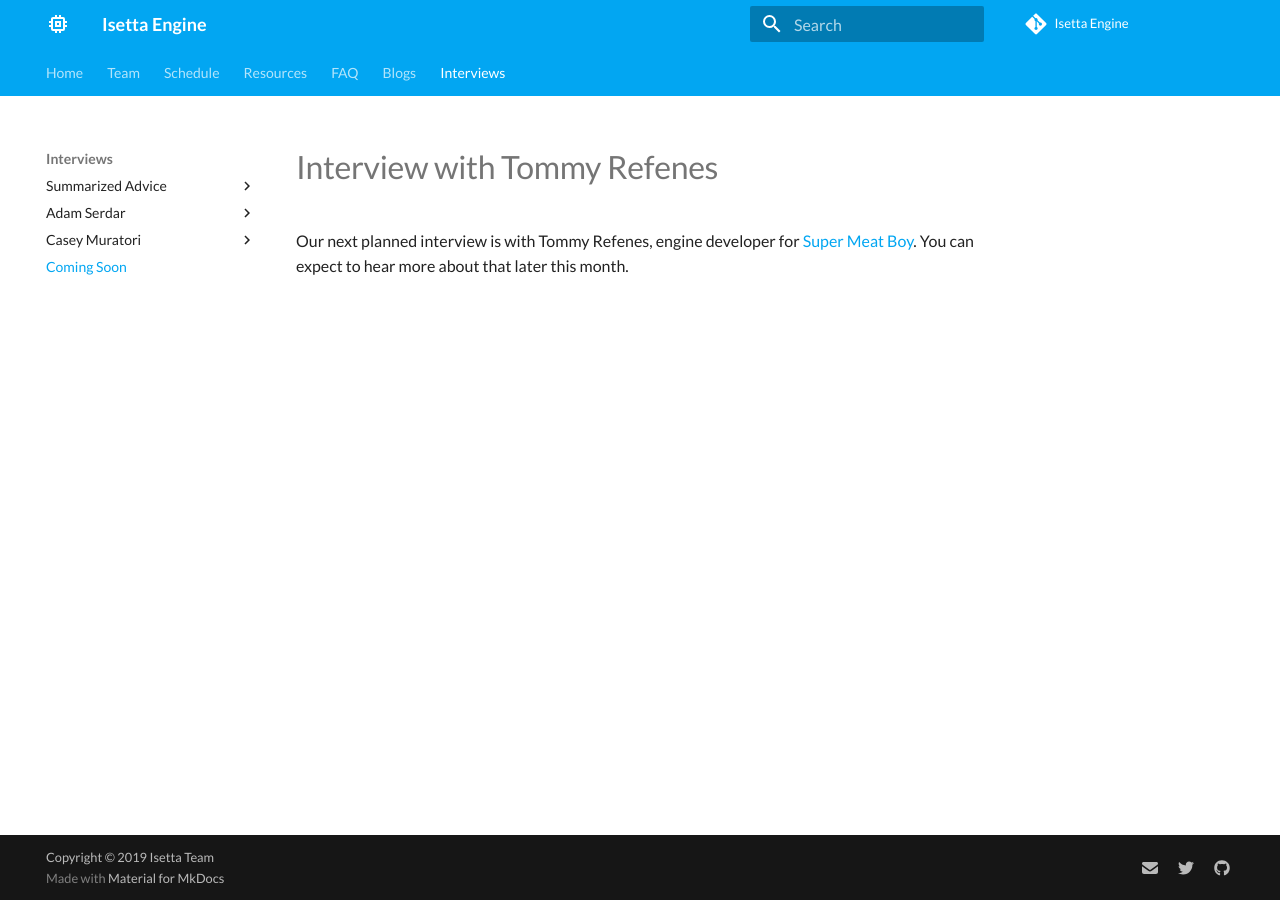
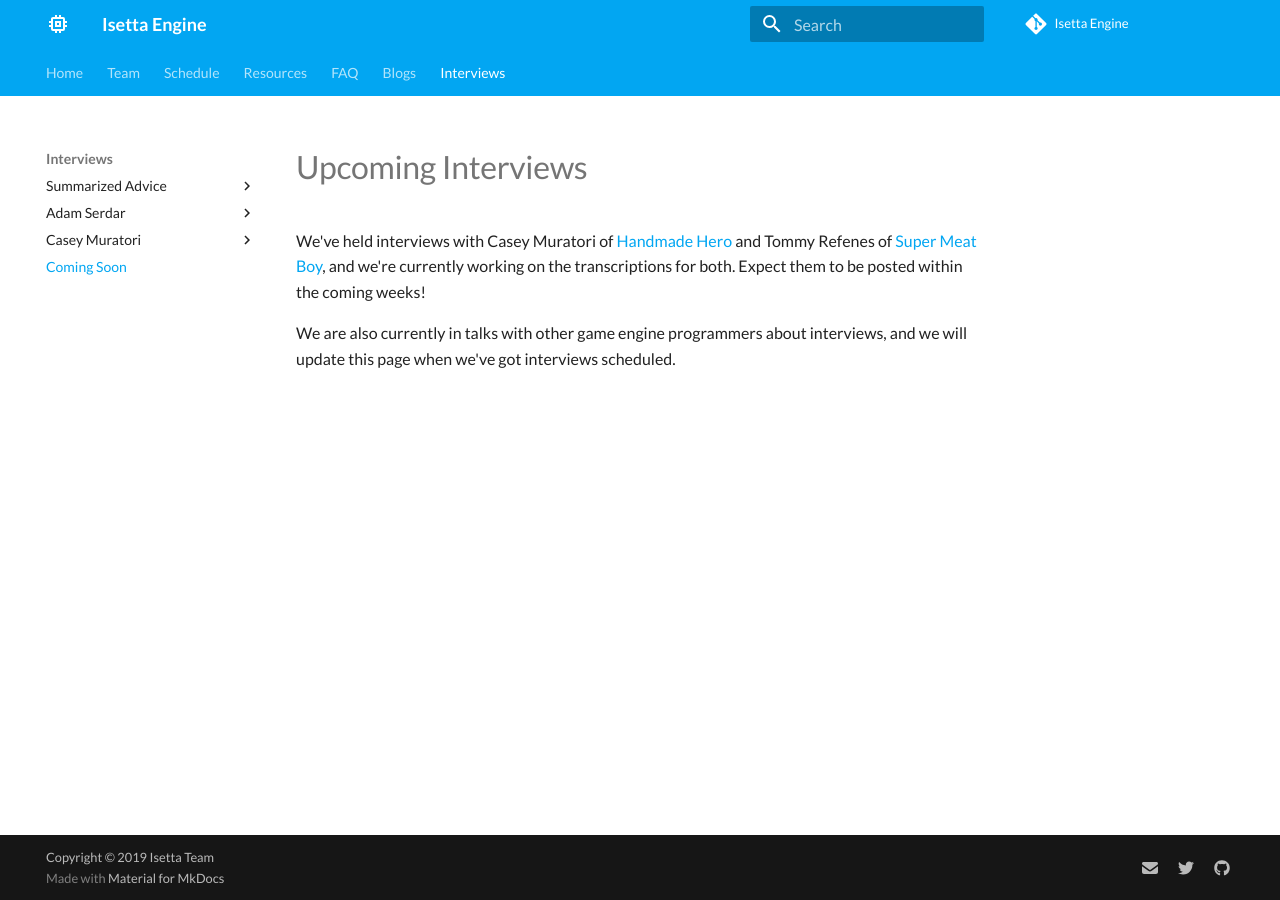
Before and after one commit to Isetta-Team/Isetta-Website-Raw, an MkDocs documentation site: the page built from docs/interviews/coming-soon.md, in a window 1280 px wide. Built offline with MkDocs 1.6.1 and Material for MkDocs 9.7.7, drawn with Linux system fonts in a browser that asks for light colours; comment, search, counter and statistics services are not loaded.

Commit message:
Changed Coming Soon page

```diff
--- a/docs/interviews/coming-soon.md
+++ b/docs/interviews/coming-soon.md
@@ -1,3 +1,5 @@
-# Interview with Tommy Refenes
+# Upcoming Interviews
 
-Our next planned interview is with Tommy Refenes, engine developer for [Super Meat Boy](https://supermeatboy.com/). You can expect to hear more about that later this month.
+We've held interviews with Casey Muratori of [Handmade Hero](https://handmadehero.org/) and Tommy Refenes of [Super Meat Boy](https://supermeatboy.com/), and we're currently working on the transcriptions for both. Expect them to be posted within the coming weeks!
+
+We are also currently in talks with other game engine programmers about interviews, and we will update this page when we've got interviews scheduled.
```
